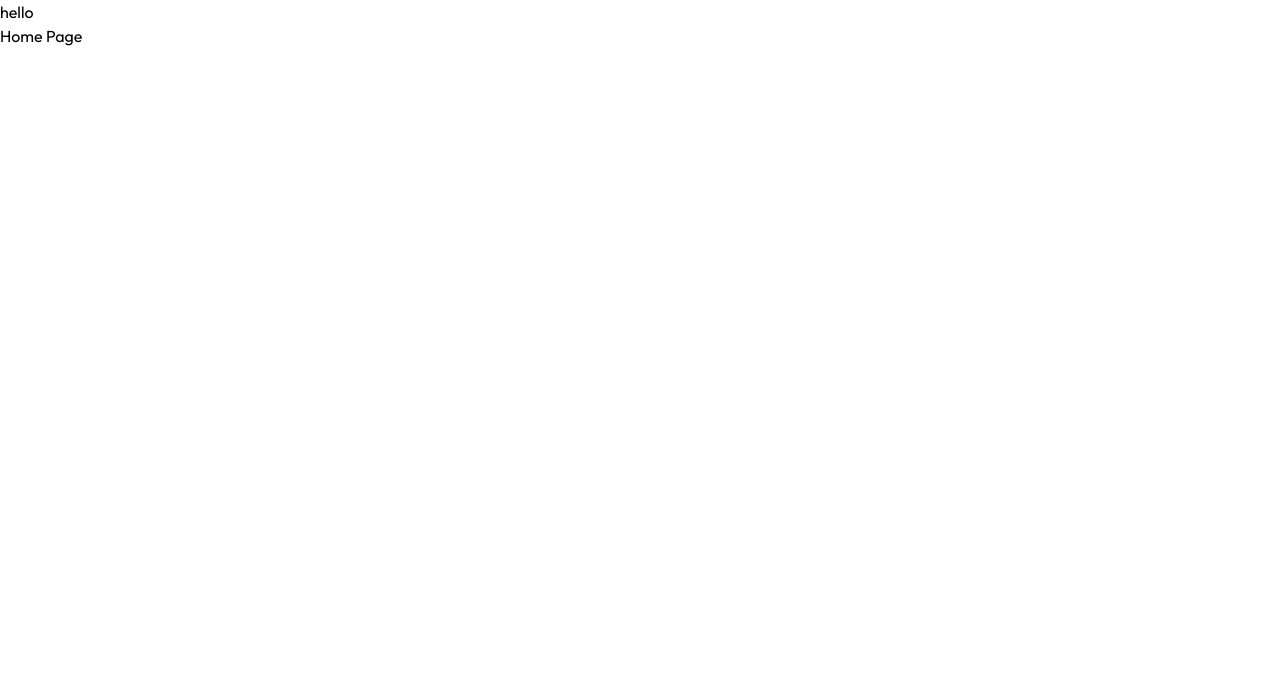
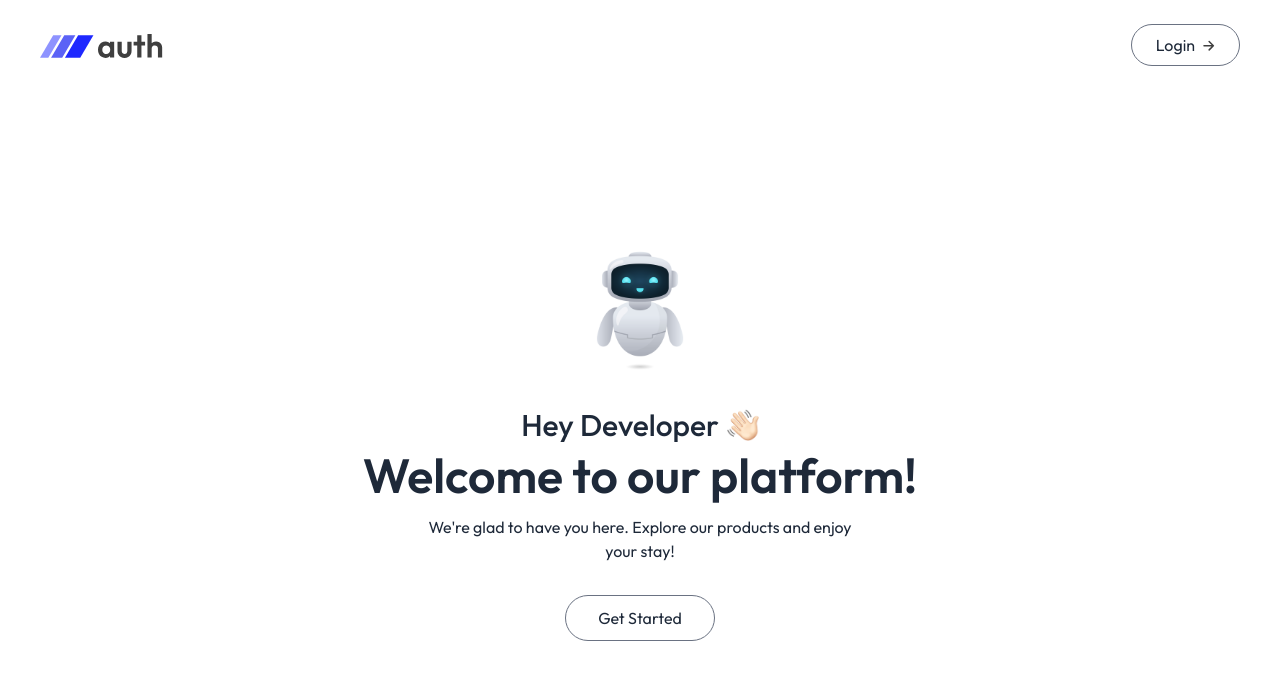
Before and after one commit to afthegreat/nodejsrtial, a React (Vite) app in the folder client/: page / in a window 1280 px wide. Shown: the top 680 px of the page. Built offline with nearby package versions, Linux system fonts and the light colour scheme.

Commit message:
navbar and home pages done

```diff
--- a/client/src/App.jsx
+++ b/client/src/App.jsx
@@ -10,7 +10,7 @@
 const App = () => {
   return (
     <div>
-      <h1>hello</h1>
+
       <Routes>
          <Route path='/' element={<Home/>} />
         <Route path='/login' element={<Login/>} />
--- /dev/null
+++ b/client/src/components/Header.jsx
@@ -0,0 +1,17 @@
+import React from 'react'
+import { assets } from '../assets/assets'
+const Header = () => {
+  return (
+    <div className='flex flex-col items-center mt-20 px-4 text-center text-gray-800'>
+    <img src={assets.header_img} alt=''
+    className='w-36 h-36 rounded-full mb-6 ' />
+    <h1 className='flex items-center gap-2 text-xl sm:text-3xl font-medium mb-2'>
+        Hey Developer <img src={assets.hand_wave} alt='' className='w-8 aspect-ratio-square' /></h1>
+    <h2 className='text-3xl sm:text-5xl font-semibold mb-4'>Welcome to our platform!</h2>
+    <p className='mb-8 max-w-md'>We're glad to have you here. Explore our products and enjoy your stay!</p>
+    <button  className='border border-gray-500 rounded-full px-8 py-2.5 hover:bg-gray-100 transition-all'>Get Started</button>
+    </div>
+  )
+}
+
+export default Header
--- /dev/null
+++ b/client/src/components/Navbar.jsx
@@ -0,0 +1,13 @@
+import React from 'react'
+import { assets } from '../assets/assets'
+const Navbar = () => {
+  return (
+    <div className='w-full flex justify-between items-center p-4 sm:p-6 sm:px-10 absolute top-0'>
+      <img src= {assets.logo} alt="Logo" className="w-28 sm:w-32" />
+      <button className='flex items-center gap-2 border border-gray-500 rounded-full px-6 py-2 text-gray-800 hover:bg-gray-100 transition-all'>
+        Login<img src={assets.arrow_icon} alt="" /></button>
+    </div>
+  )
+}
+
+export default Navbar
--- a/client/src/pages/Home.jsx
+++ b/client/src/pages/Home.jsx
@@ -1,12 +1,13 @@
 // pages/home.jsx
 import React from 'react'
-
-console.log('Home component loaded!')
+import Navbar from '../components/Navbar'
+import Header from '../components/Header'
 
 export const Home = () => {
   return (
-    <div>
-      <h1>Home Page</h1>
+    <div className='flex flex-col items-center justify-center min-h-screen bg-[url("/bg_img.png")] bg-cover bg-center'>
+   <Navbar />
+   <Header />
     </div>
   )
 }
```
